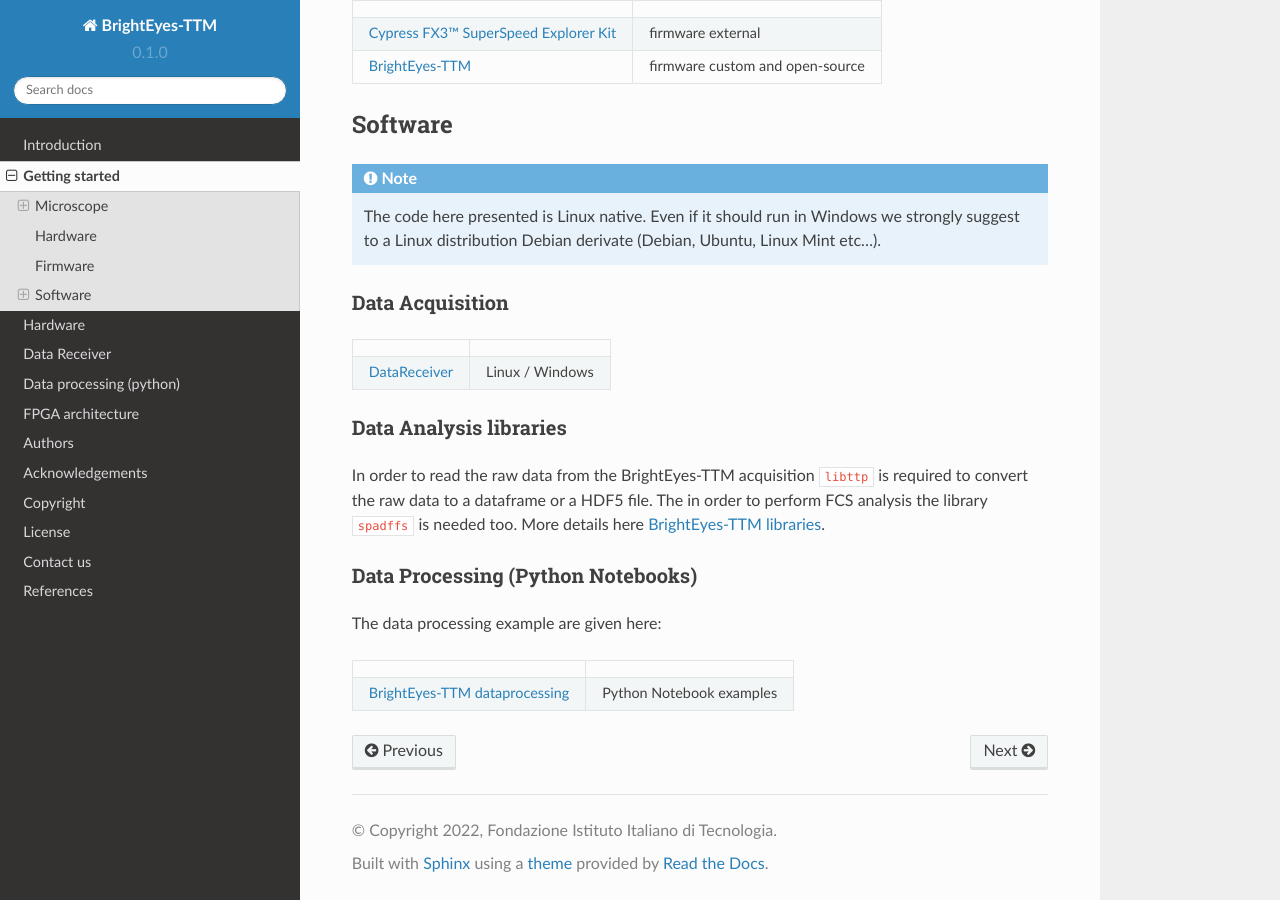
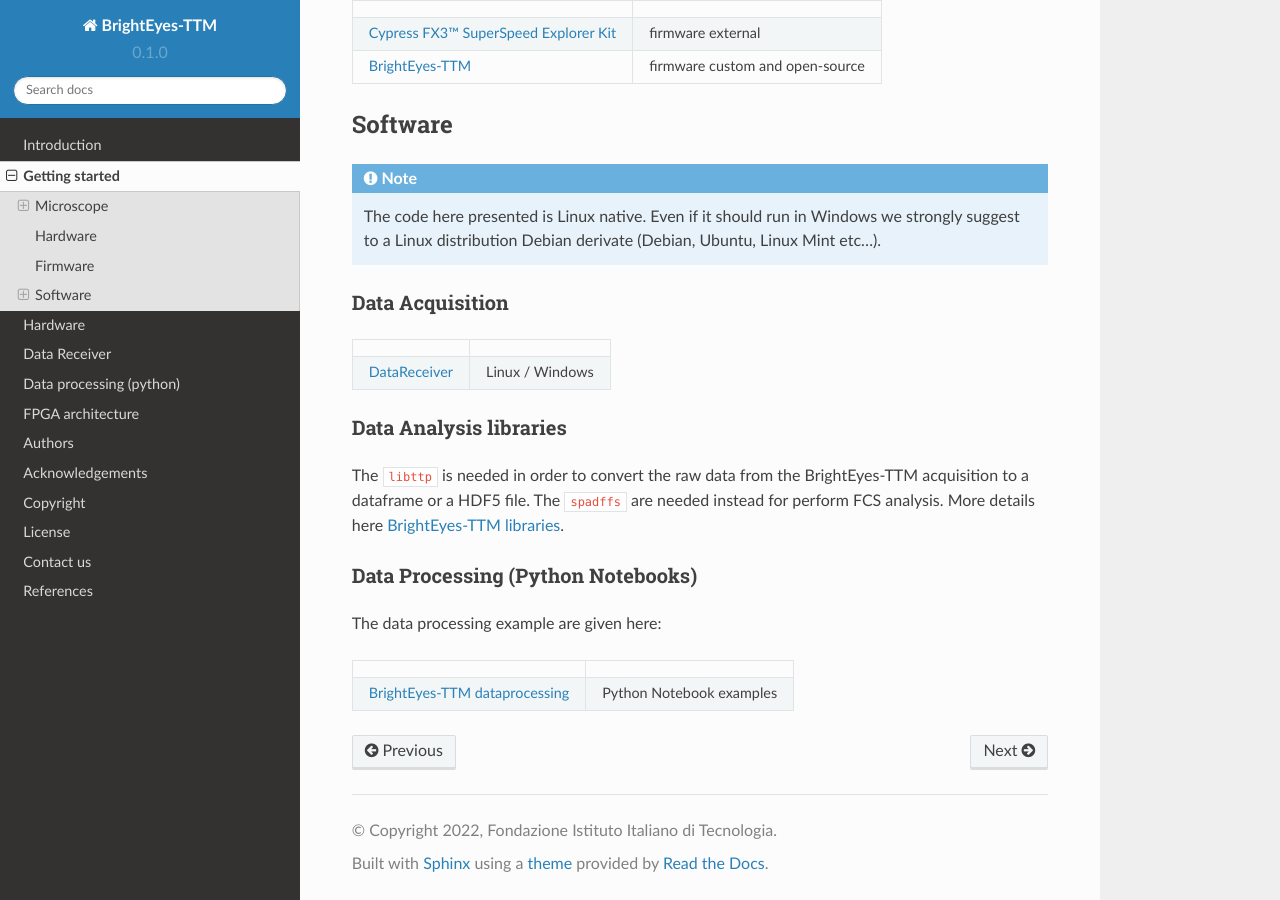
Before and after one commit to mattia-donato/BrightEyes-TTM-docs, a Sphinx documentation site: the page built from docs/source/gettingstarted.md, in a window 1280 px wide and 900 px high, scrolled down 1304 px. Built offline with Sphinx 7.4.7 and the Read the Docs theme 2.0.0, drawn with Linux system fonts in a browser that asks for light colours; pages that are not in the unit, such as notebooks, are missing from menus.

Commit message:
Update gettingstarted.md

```diff
--- a/docs/source/gettingstarted.md
+++ b/docs/source/gettingstarted.md
@@ -45,7 +45,7 @@
 | [DataReceiver](software.md#dataReceiver) | Linux / Windows |
 
 ### Data Analysis libraries
-In order to read the raw data from the BrightEyes-TTM acquisition `libttp` is required to convert the raw data to a dataframe or a HDF5 file. The in order to perform FCS analysis the library `spadffs` is needed too. More details here [BrightEyes-TTM libraries](dataprocessing.md).
+The `libttp` is needed in order to convert the raw data from the BrightEyes-TTM acquisition to a dataframe or a HDF5 file. The `spadffs` are needed instead for perform FCS analysis. More details here [BrightEyes-TTM libraries](dataprocessing.md).
 
 
 ### Data Processing (Python Notebooks)
```
